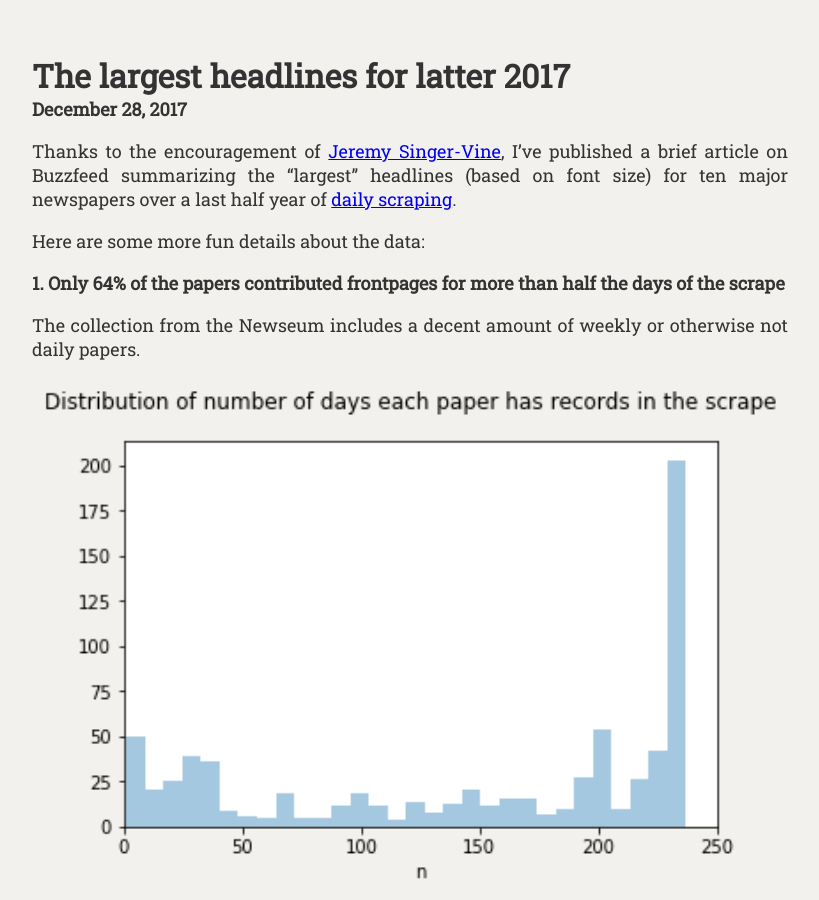
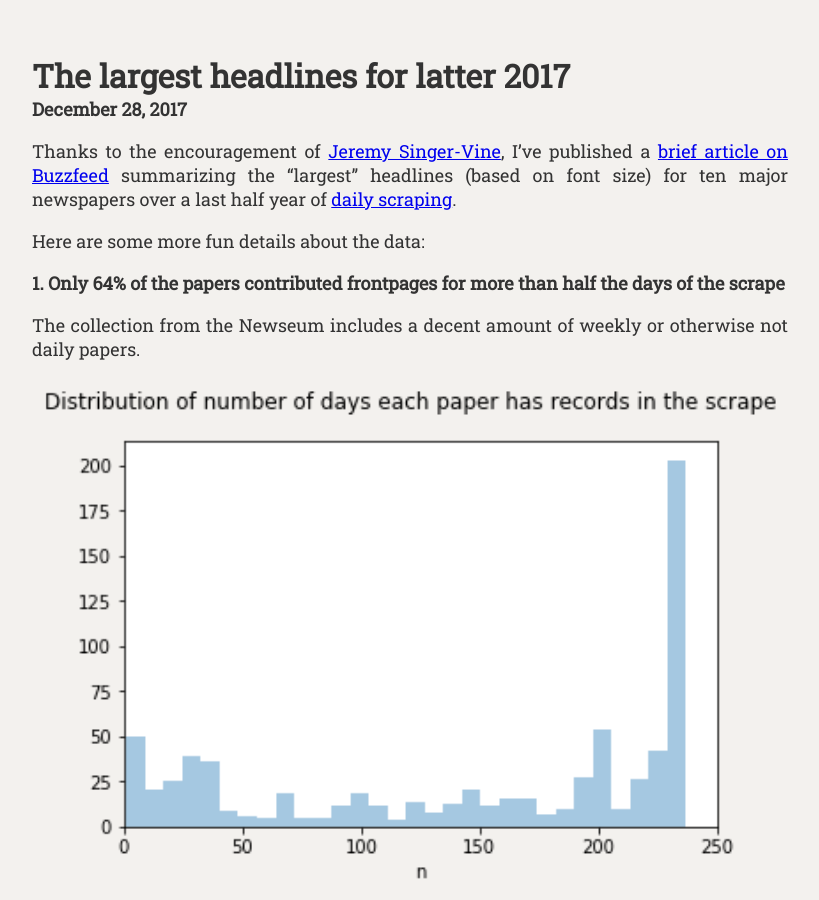
Before and after one commit to samzhang111/samzhang111.github.io, a Jekyll site: the page built from _projects/2017-12-28-newspaper-frontpages.md, in a window 1280 px wide and 900 px high. Shown: the whole window, without its empty margins (230-1049 px from the left). Built offline with Jekyll 4.4.1, drawn with Linux system fonts in a browser that asks for light colours; some of the changed lines change nothing that is shown.

Commit message:
link to buzzfeed article

```diff
--- a/_projects/2017-12-28-newspaper-frontpages.md
+++ b/_projects/2017-12-28-newspaper-frontpages.md
@@ -4,7 +4,7 @@ title: The largest headlines for latter 2017
 date: 2017-12-28 20:30:00
 ---
 
-Thanks to the encouragement of [Jeremy Singer-Vine](https://www.jsvine.com/), I've published a brief article on Buzzfeed summarizing the "largest" headlines (based on font size) for ten major newspapers over a last half year of [daily scraping](https://github.com/samzhang111/frontpages).
+Thanks to the encouragement of [Jeremy Singer-Vine](https://www.jsvine.com/), I've published a [brief article on Buzzfeed](https://www.buzzfeed.com/samzhang/the-biggest-headlines-of-late-2017-literally) summarizing the "largest" headlines (based on font size) for ten major newspapers over a last half year of [daily scraping](https://github.com/samzhang111/frontpages).
 
 Here are some more fun details about the data:
 
```
